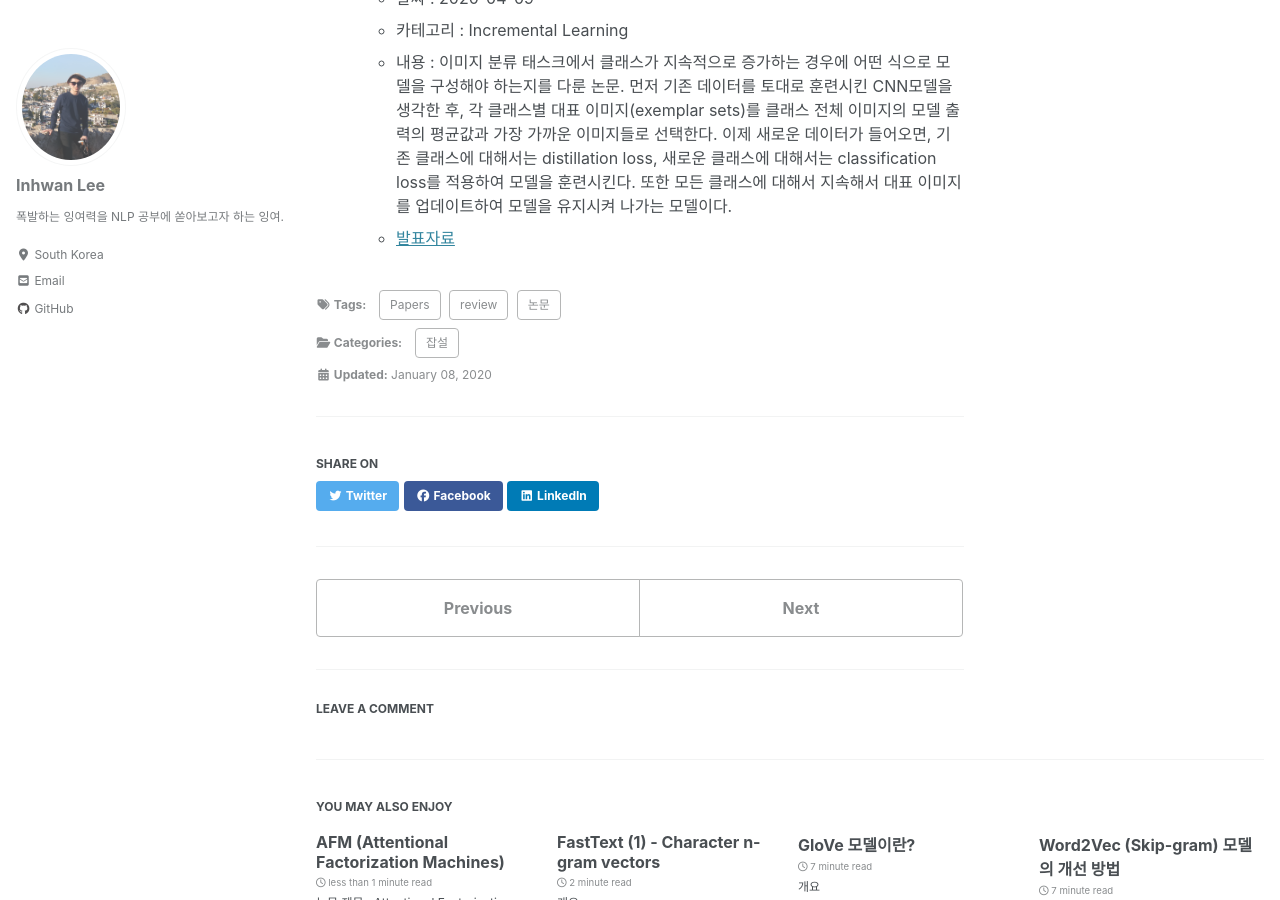
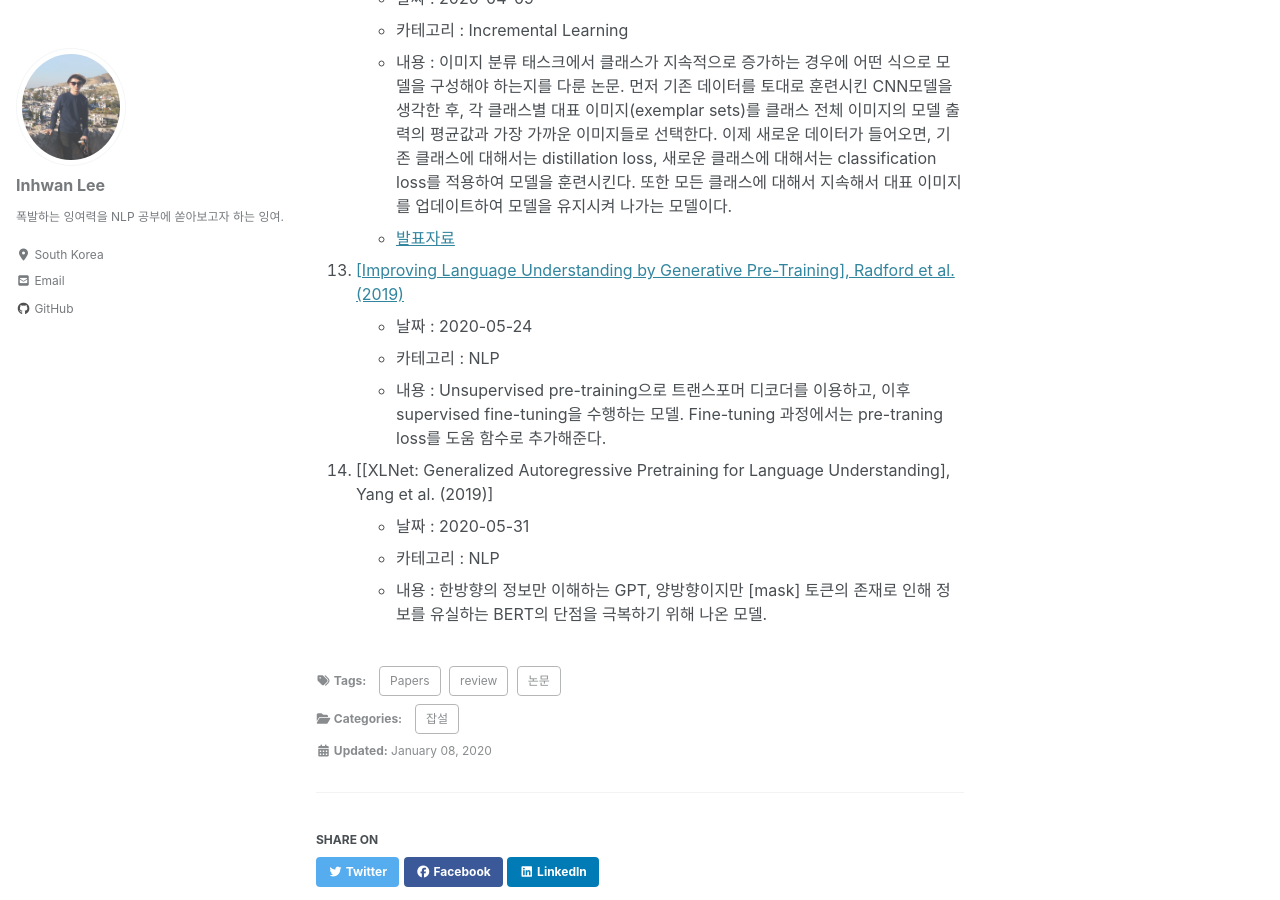
Before and after one commit to lih0905/lih0905.github.io, a Jekyll site: the page built from _posts/2020-01-07-2020년_Paper_List.md, in a window 1280 px wide and 900 px high, scrolled down 2533 px. Built offline with Jekyll 4.4.1, drawn with Linux system fonts in a browser that asks for light colours; cached includes are drawn as plain includes; nearby versions of some CDN libraries; comment, search, counter and statistics services are not loaded.

Commit message:
Paper list added

```diff
--- a/_posts/2020-01-07-2020년_Paper_List.md
+++ b/_posts/2020-01-07-2020년_Paper_List.md
@@ -85,3 +85,15 @@ use_math: true
     - 내용 : 이미지 분류 태스크에서 클래스가 지속적으로 증가하는 경우에 어떤 식으로 모델을 구성해야 하는지를 다룬 논문. 먼저 기존 데이터를 토대로 훈련시킨 CNN모델을 생각한 후, 각 클래스별 대표 이미지(exemplar sets)를 클래스 전체 이미지의 모델 출력의 평균값과 가장 가까운 이미지들로 선택한다. 이제 새로운 데이터가 들어오면, 기존 클래스에 대해서는 distillation loss, 새로운 클래스에 대해서는 classification loss를 적용하여 모델을 훈련시킨다. 또한 모든 클래스에 대해서 지속해서 대표 이미지를 업데이트하여 모델을 유지시켜 나가는 모델이다.
     - [발표자료](https://www.youtube.com/watch?v=HCKi41BHDAk)
     <br>
+
+1. [[Improving Language Understanding by Generative Pre-Training], Radford et al. (2019)](https://www.google.com/url?q=https://s3-us-west-2.amazonaws.com/openai-assets/research-covers/language-unsupervised/language_understanding_paper.pdf&sa=U&ved=2ahUKEwiVhrzvlePpAhWbBIgKHTPiCGMQFjAJegQIABAB&usg=AOvVaw1UMlQhOKGc0dmX7SbHNNHo)
+    - 날짜 : 2020-05-24
+    - 카테고리 : NLP
+    - 내용 : Unsupervised pre-training으로 트랜스포머 디코더를 이용하고, 이후 supervised fine-tuning을 수행하는 모델. Fine-tuning 과정에서는 pre-traning loss를 도움 함수로 추가해준다.
+    <br>
+
+1. [[XLNet: Generalized Autoregressive Pretraining for Language Understanding], Yang et al. (2019)]
+    - 날짜 : 2020-05-31
+    - 카테고리 : NLP
+    - 내용 : 한방향의 정보만 이해하는 GPT, 양방향이지만 [mask] 토큰의 존재로 인해 정보를 유실하는 BERT의 단점을 극복하기 위해 나온 모델.
+    <br>
```
